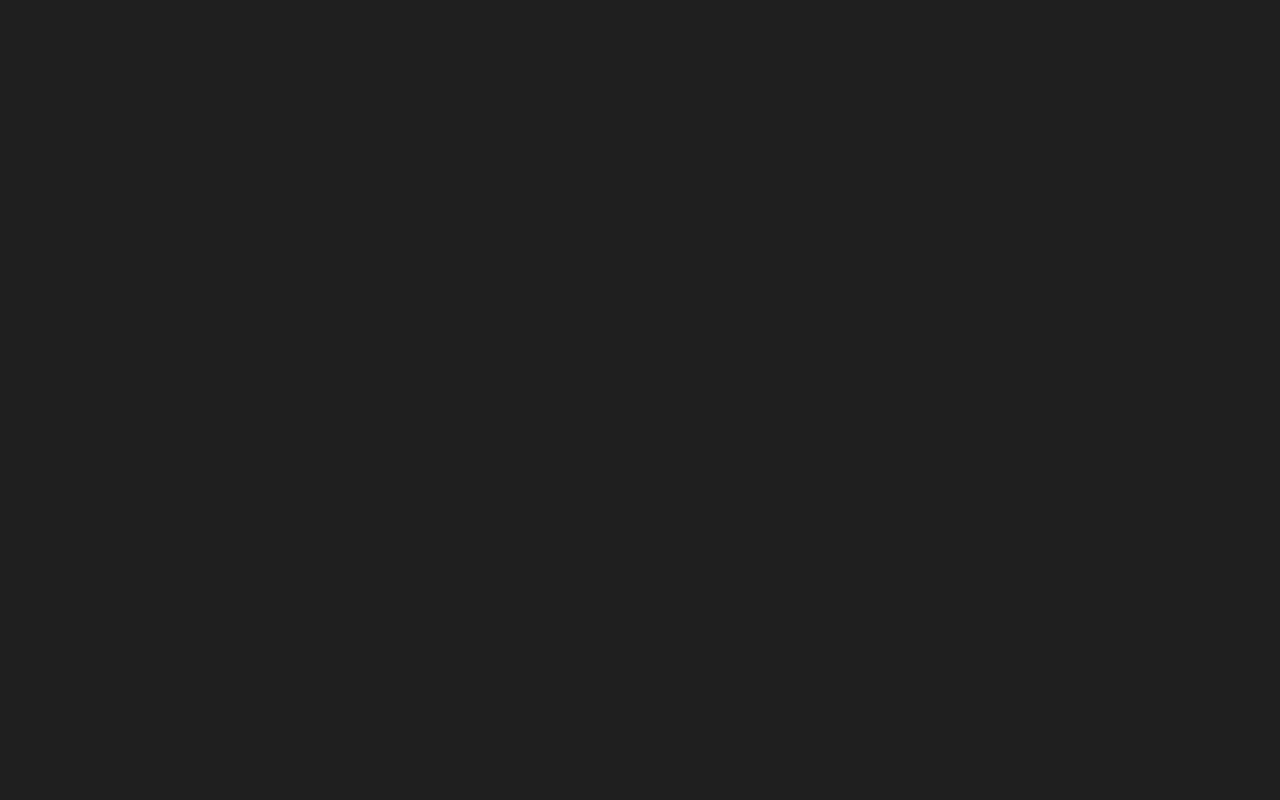
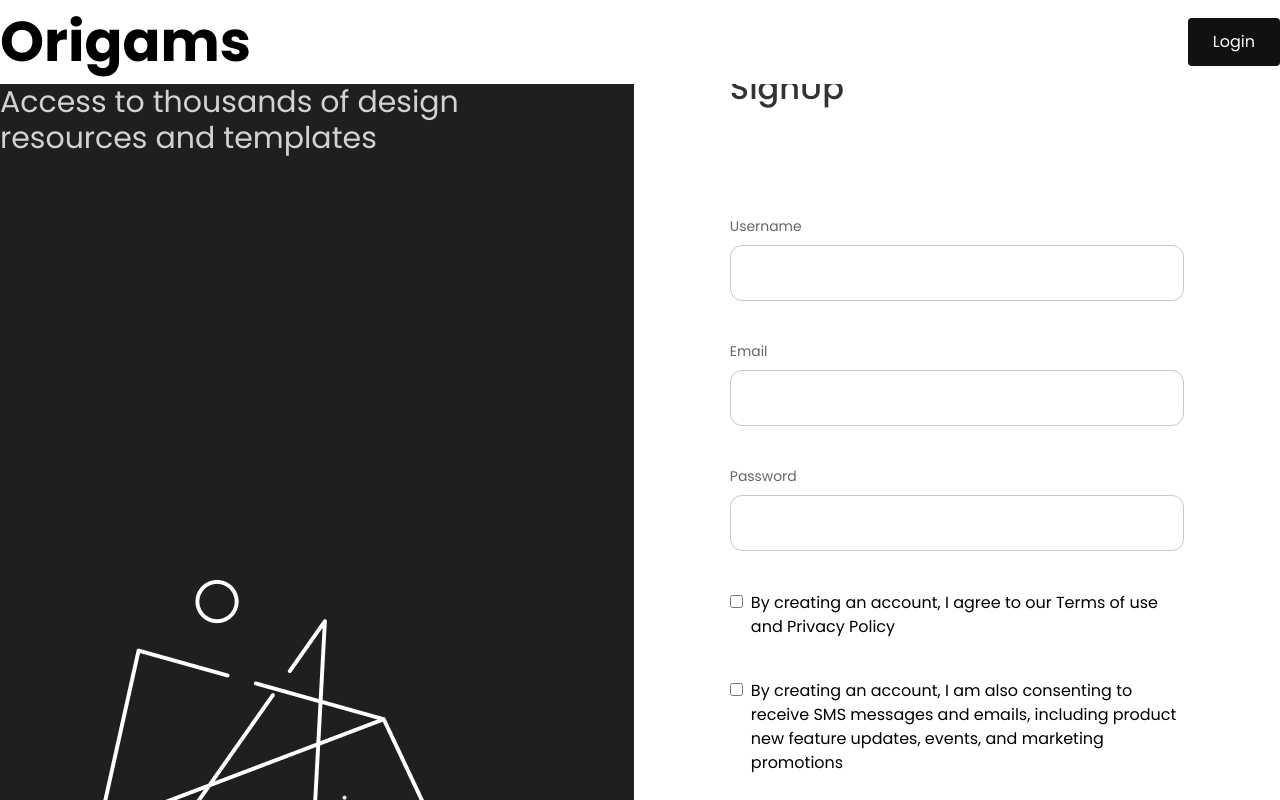
Before and after one commit to dudzvs/subscription-client, a React (Vite) app: page /register in a window 1280 px wide. Before the commit this address had no page. Shown: the top 800 px of the page. Built offline with nearby package versions, Linux system fonts and the light colour scheme.

Commit message:
feat: add NavBar component and fix header layout

```diff
--- a/src/App.tsx
+++ b/src/App.tsx
@@ -1,17 +1,20 @@
 import SignUpPage from './components/page/SignUp.tsx';
 import { Route, Routes } from 'react-router';
 import AuthLayout from './components/layout/Auth.tsx';
+import NavBar from './components/ui/molecules/NavBar.tsx';
 
 function App() {
 	return (
-		<div className="h-screen flex flex-col">
-			<header>{/*<Nav />*/}</header>
+		<div className="h-screen flex flex-col ">
+			<header>
+				<NavBar />
+			</header>
 			<main className="my-auto flex">
 				<Routes>
 					{/*<Route index element={<Home />} />*/}
 					<Route element={<AuthLayout />}>
-						<Route path="/login" element={<SignUpPage />} />
-						{/*<Route path="register" element={<SignInPage />} />*/}
+						<Route path="/register" element={<SignUpPage />} />
+						{/*<Route path="login" element={<SignInPage />} />*/}
 					</Route>
 				</Routes>
 			</main>
--- a/src/components/layout/Form.tsx
+++ b/src/components/layout/Form.tsx
@@ -11,7 +11,7 @@ const FormWrapper = ({
 		<form
 			onSubmit={submitFn}
 			method="POST"
-			className="bg-white w-2xl rounded-2xl py-16 items-start flex flex-col gap-10 px-24">
+			className="bg-white max-w-2xl rounded-2xl py-16 items-start flex flex-col gap-10 px-24">
 			{children}
 		</form>
 	);
--- a/src/components/ui/atoms/Button.tsx
+++ b/src/components/ui/atoms/Button.tsx
@@ -10,8 +10,8 @@ const Button = ({
 	handleClick: () => void;
 }) => {
 	const buttonFor = {
-		login: '',
-		signup: 'py-[20px] px-[2px] rounded-[40px] font-bold text-bold mt-12 w-full transition duration-300',
+		login: 'px-[25px] py-[12px] rounded transition duration-300 ',
+		signup: 'py-[25px] px-[40px] rounded-[40px] font-bold text-bold mt-4 transition duration-300',
 	};
 
 	return (
--- /dev/null
+++ b/src/components/ui/molecules/NavBar.tsx
@@ -0,0 +1,25 @@
+import { NavLink } from 'react-router';
+import Button from '../atoms/Button.tsx';
+
+const NavBar = () => {
+	function handleClick() {
+		console.log('clicked');
+	}
+
+	return (
+		<nav className="flex items-center justify-self-center justify-between w-full max-w-7xl">
+			<h2>Origams</h2>
+
+			<NavLink to="/login" end>
+				<Button
+					btnType={'button'}
+					label={'Login'}
+					variant={'login'}
+					handleClick={handleClick}
+				/>
+			</NavLink>
+		</nav>
+	);
+};
+
+export default NavBar;
--- a/src/style/index.css
+++ b/src/style/index.css
@@ -12,10 +12,20 @@
 
 	header {
 		background-color: var(--white);
+		position: fixed;
+		display: grid;
+		width: 100%;
+		top: 0;
 	}
 
 	h1 {
 		color: var(--heading-color);
+		font-size: var(--main-heading-fs);
+		font-weight: bold;
+	}
+
+	h2 {
+		color: black;
 		font-size: var(--main-heading-fs);
 		font-weight: bold;
 	}
--- a/src/style/theme.css
+++ b/src/style/theme.css
@@ -3,7 +3,7 @@
 @theme {
 	/* typography */
 	--font-poppins: 'Poppins';
-	--main-heading-fs: 3rem;
+	--main-heading-fs: 3.5rem;
 	--sub-heading-fs: 2rem;
 	--text-default-fs: 1rem;
 	--text-xsm: 0.87rem;
```
